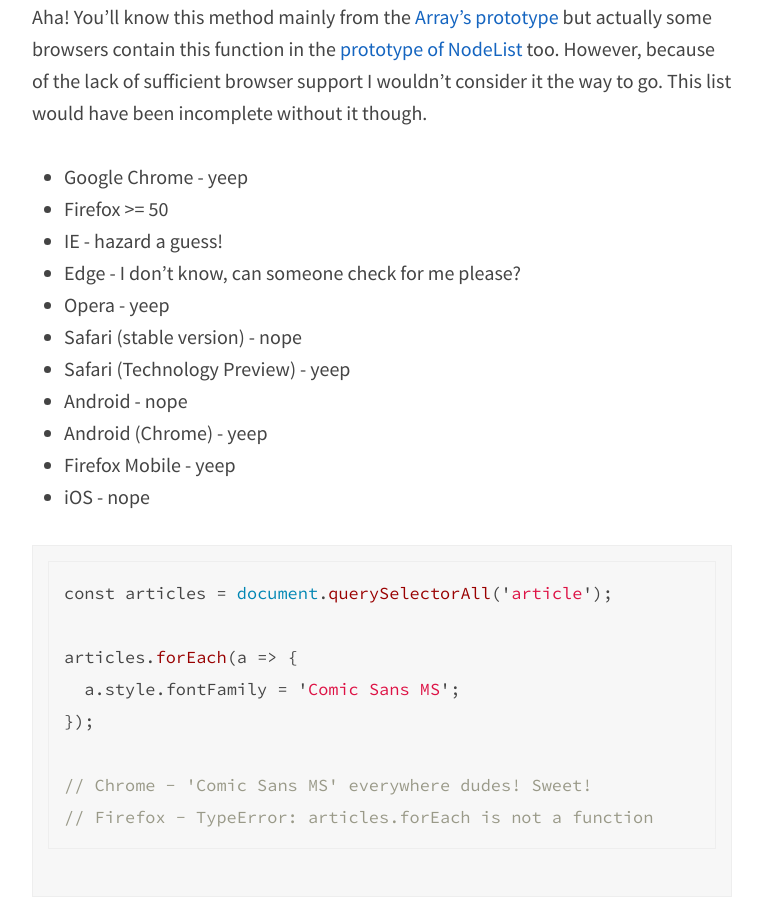
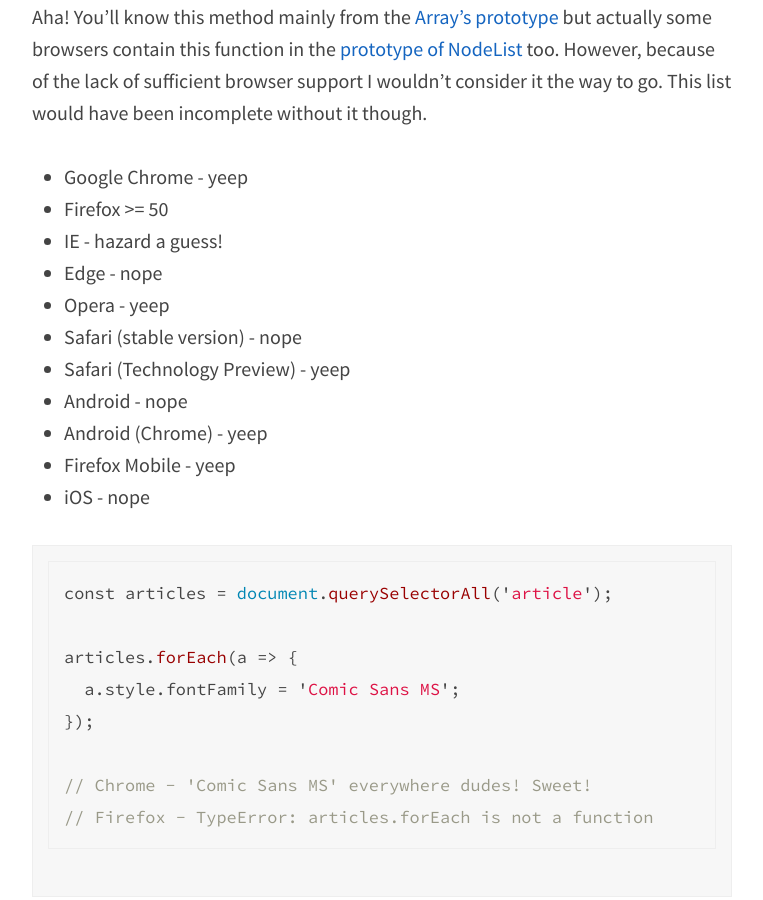
Before and after one commit to kimruddock/pawelgrzybek.github.io, a Jekyll site: the page built from _posts/2016-10-19-loop-through-a-collection-of-dom-elements.md, in a window 1280 px wide and 900 px high, scrolled down 639 px. Shown: the whole window, without its empty margins (258-1021 px from the left). Built offline with Jekyll 4.4.1, drawn with Linux system fonts in a browser that asks for light colours; comment, search, counter and statistics services are not loaded.

Commit message:
update info about Microsoft Edge on recet article - thanks Sime Vidas

```diff
--- a/_posts/2016-10-19-loop-through-a-collection-of-dom-elements.md
+++ b/_posts/2016-10-19-loop-through-a-collection-of-dom-elements.md
@@ -13,7 +13,7 @@ Aha! You'll know this method mainly from the [Array's prototype](https://develop
 - Google Chrome - yeep
 - Firefox >= 50
 - IE - hazard a guess!
-- Edge - I don't know, can someone check for me please?
+- Edge - nope
 - Opera - yeep
 - Safari (stable version) - nope
 - Safari (Technology Preview) - yeep
```
